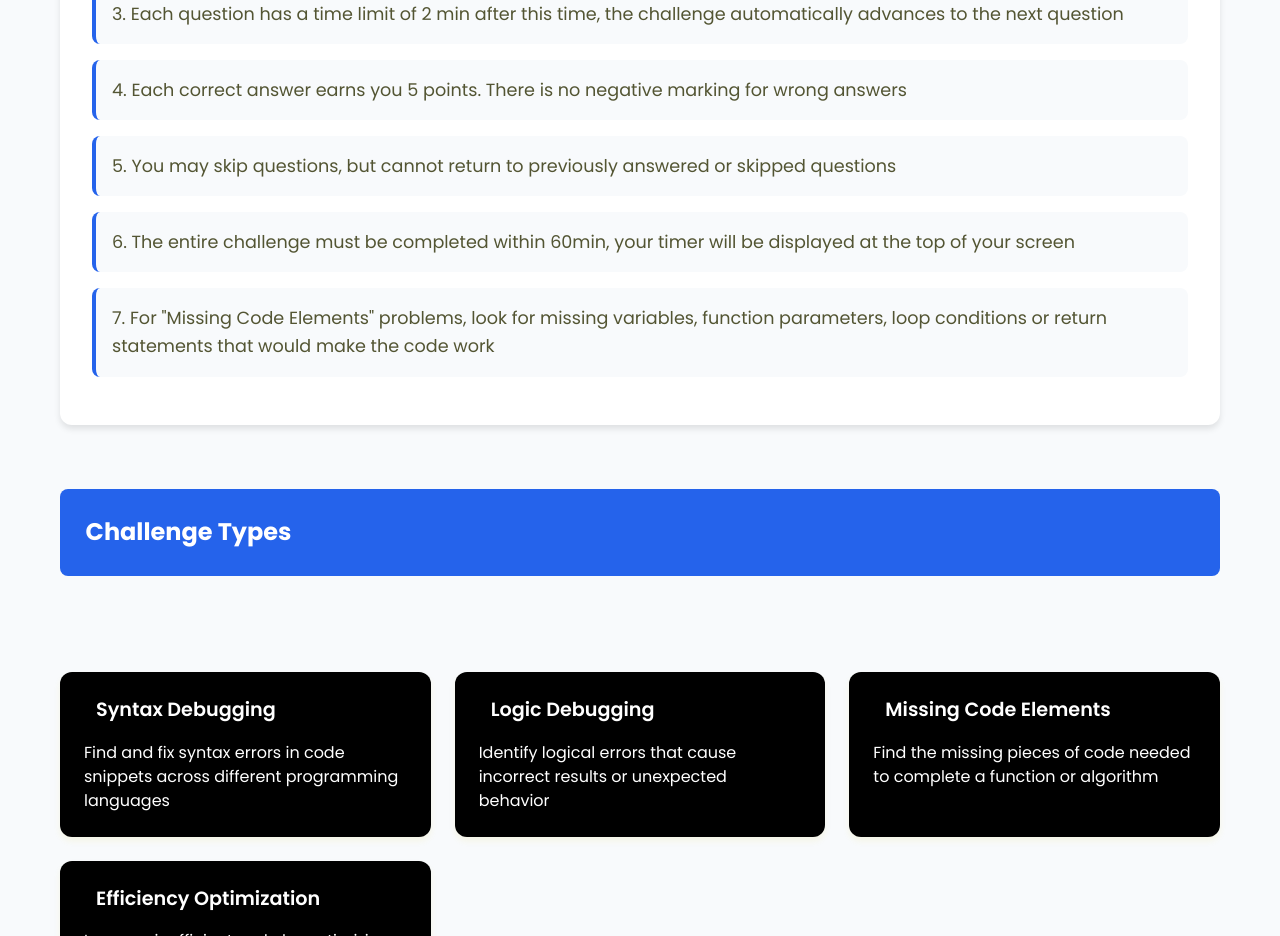
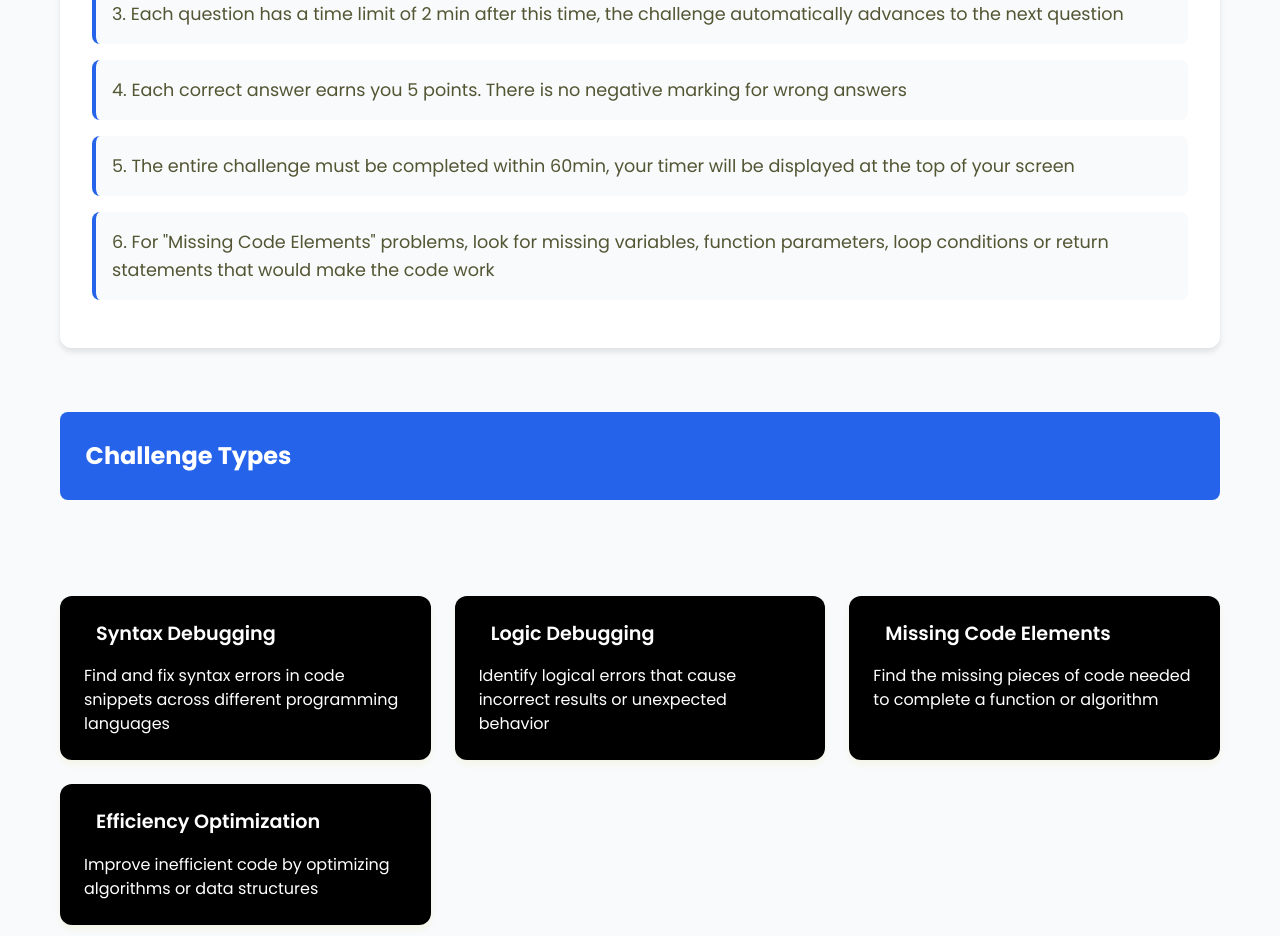
Before and after one commit to Shree113/new-fd, a React (Vite) app: page /instructions in a window 1280 px wide. Shown: the part 1040-1976 px from the top of the page. Built offline with nearby package versions, Linux system fonts and the light colour scheme.

Commit message:
updated quiz-frontend

```diff
--- a/src/pages/Instructions.jsx
+++ b/src/pages/Instructions.jsx
@@ -52,9 +52,8 @@ function Instructions() {
           <p className="instructionItem">2. For each missing code elements question, you must identify what's missing (variables, loops, conditions, etc.) and select the correct implementation</p>
           <p className="instructionItem">3. Each question has a time limit of 2 min after this time, the challenge automatically advances to the next question</p>
           <p className="instructionItem">4. Each correct answer earns you 5 points. There is no negative marking for wrong answers</p>
-          <p className="instructionItem">5. You may skip questions, but cannot return to previously answered or skipped questions</p>
-          <p className="instructionItem">6. The entire challenge must be completed within 60min, your timer will be displayed at the top of your screen</p>
-          <p className="instructionItem">7. For "Missing Code Elements" problems, look for missing variables, function parameters, loop conditions or return statements that would make the code work</p>
+          <p className="instructionItem">5. The entire challenge must be completed within 60min, your timer will be displayed at the top of your screen</p>
+          <p className="instructionItem">6. For "Missing Code Elements" problems, look for missing variables, function parameters, loop conditions or return statements that would make the code work</p>
         </section>
 
         <h2 className="challengeTypesHeader">Challenge Types</h2>
--- a/src/pages/Quiz.jsx
+++ b/src/pages/Quiz.jsx
@@ -7,7 +7,7 @@ function Quiz() {
   const navigate = useNavigate();
   const [questions, setQuestions] = useState([]);
   const [currentIndex, setCurrentIndex] = useState(0);
-  const [selectedOption, setSelectedOption] = useState(null);
+  const [selectedOption, setSelectedOption] = useState(null); // Ensure this is initialized
   const [timer, setTimer] = useState(() => {
     const savedTimer = localStorage.getItem('timer');
     return savedTimer ? parseInt(savedTimer, 10) : 120; // Default to 120 if no saved timer
```
